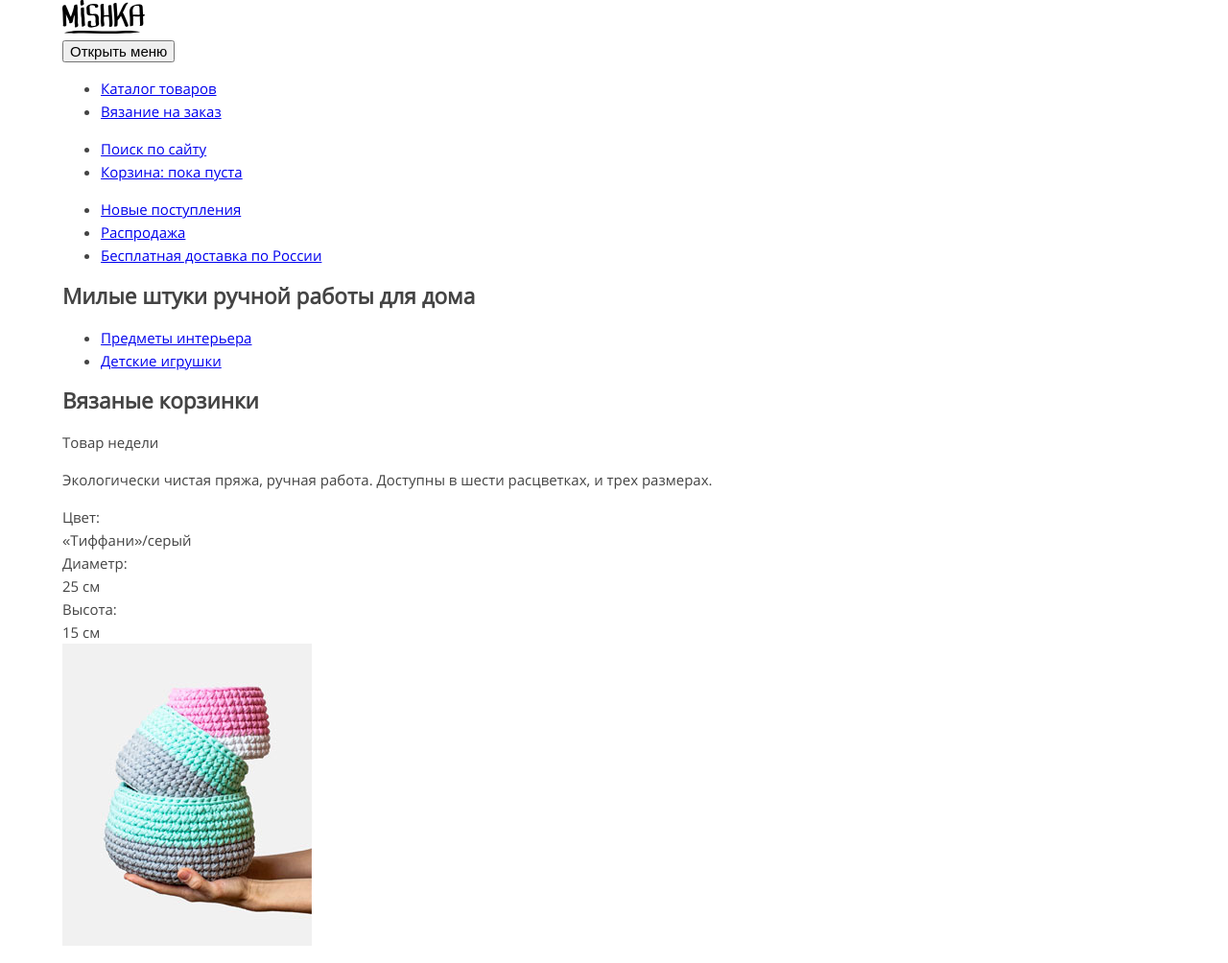
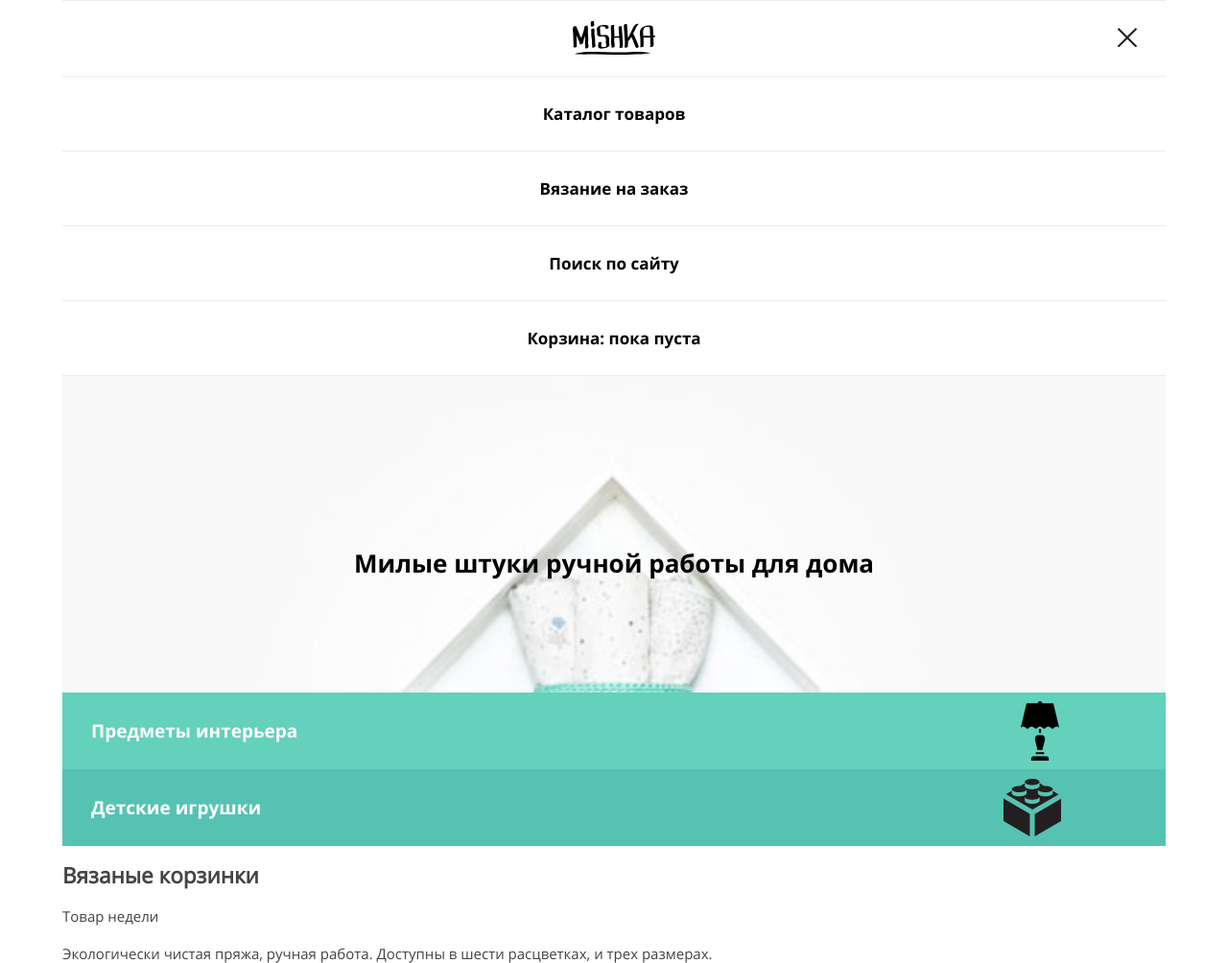
Before and after one commit to veremeevaoa/161031-mishka-1, a plain HTML site: page index.html in a window 1280 px wide. Shown: the top 1004 px of the page at 96% size. Drawn offline with nearby package versions, Linux system fonts and the light colour scheme; files that its build step writes are made by us from their sources; a script that the page names is missing; files whose address does not match are found by name.

Commit message:
стилизована шапка и меню для мобильной версии

```diff
--- a/less/btn.less
+++ b/less/btn.less
@@ -0,0 +1,19 @@
+.btn {
+  .font(@bold;17px;);
+  display: inline-block;
+  width: 98.5%;
+  padding: 12px 0;
+  color: @text-basecolor;
+  text-transform: uppercase;
+  background-color: @bg-basecolor;
+  border: 2px solid @text-basecolor;
+  text-align: center;
+  vertical-align: top;
+  text-decoration: none;
+}
+.btn a {
+  .font(@bold;17px);
+  display: block;
+  color: @text-basecolor;
+  text-decoration: none;
+}
--- a/less/main-header.less
+++ b/less/main-header.less
@@ -0,0 +1,44 @@
+.main-header {
+  display: flex;
+  flex-direction: column;
+  justify-content: flex-end;
+  margin: 0;
+  padding: 0;
+  padding-top: 1px;
+  width: 100%;
+  min-height: 489px;
+  text-align: center;
+  background: @bg-secondcolor url("../img/hero-mobile@1x.jpg") no-repeat top center;
+  background-size: cover;
+}
+.main-header__title {
+  .font(@bold;26px;30px);
+  width: 70%;
+  margin: 0 auto;
+  margin-bottom: 120px;
+  color: @text-color;
+}
+.main-header__submenu {
+  width: 100%;
+  margin: 0;
+  padding: 0;
+  list-style: none;
+}
+.main-header__submenu-item {
+  width: 100%;
+  margin: 0;
+  padding: 0;
+}
+.main-header__submenu-link {
+  .font(@bold;19px;);
+  display: block;
+  padding: 28px 30px;
+  padding-right: 135px;
+  color: @bg-basecolor;
+  text-align: left;
+  text-decoration: none;
+  background: @lightgreen url("../img/icon-interior.svg") no-repeat 90% 50%;
+}
+.main-header__submenu-link--toys {
+  background: @darkgreen url("../img/icon-toy.svg") no-repeat 90% 50%;
+}
--- a/less/main-nav.less
+++ b/less/main-nav.less
@@ -0,0 +1,28 @@
+.main-nav__list {
+//  position: absolute;
+//  top: 72px;
+//  right: 0;
+  width: 100%;
+  margin: 0;
+  padding: 0;
+  list-style: none;
+}
+.main-nav__list--user {
+//  top: 228px;
+}
+.main-nav__item-link {
+  .font(@bold;17px;);
+  display: block;
+  width: 100%;
+  padding-top: 27px;
+  padding-bottom: 26px;
+  color: @text-color;
+  text-decoration: none;
+  text-align: center;
+  background-color: @bg-basecolor;
+  border-top: 1px solid @delimiter-color;
+  cursor: pointer;
+}
+.main-nav__list--info {
+  display: none;
+}
--- a/less/style.less
+++ b/less/style.less
@@ -3,3 +3,7 @@
 @import "variables.less";
 @import "mixins.less";
 @import "page-style.less";
+@import "top-menu.less";
+@import "btn.less";
+@import "main-nav.less";
+@import "main-header.less";
--- a/less/top-menu.less
+++ b/less/top-menu.less
@@ -0,0 +1,37 @@
+.top-menu {
+  display: flex;
+  flex-direction: column;
+  justify-content: center;
+  align-items: center;
+  position: relative;
+  margin: 0;
+  padding: 0;
+  padding-top: 21px;
+  border-top: 1px solid @delimiter-color;
+  border-bottom: 1px solid @delimiter-color;
+  background: @bg-basecolor;
+}
+.top-menu__logo {
+  height: 35px;
+  box-sizing: border-box;
+}
+.top-menu__nav {
+  width: 100%;
+  margin: 0;
+  margin-top: 22px;
+  padding: 0;
+}
+.top-menu__btn {
+  position: absolute;
+  top: 28px;
+  right: 30px;
+  width: 20px;
+  height: 20px;
+  z-index: 2;
+//  color: @text-color;
+  background: @bg-basecolor url("../img/icon-menu-close.svg") no-repeat top center;
+  text-indent: -9999px;
+  border: none;
+  outline: none;
+  cursor: pointer;
+}
```
